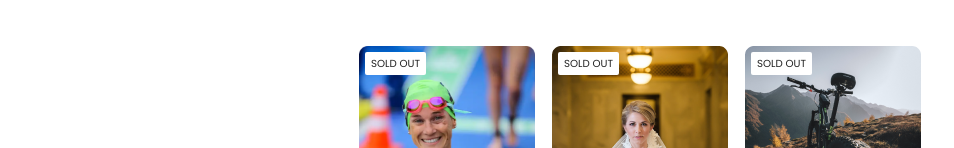
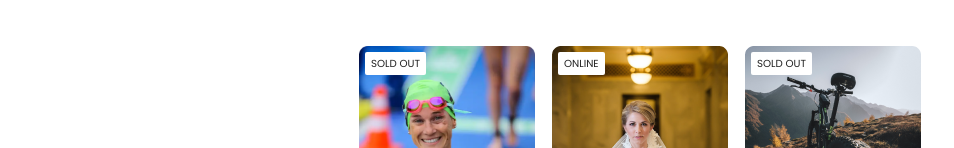
Before and after one commit to junickaquino/reactjs-practice, a React (Create React App) app in the folder airbnb-app/: page / in a window 1280 px wide. Shown: the part 470-618 px from the top of the page, without its empty margins (0-954 px from the left). Built offline with nearby package versions, Linux system fonts and the light colour scheme.

Commit message:
AirBnb App - Added Status as Props

```diff
--- a/airbnb-app/src/App.js
+++ b/airbnb-app/src/App.js
@@ -15,6 +15,7 @@ function App() {
         <Card
           // img="swimmer.png"
           img={swimmer}
+          status="Sold Out"
           rating={5.0}
           reviewCount={6}
           country="USA"
@@ -24,6 +25,7 @@ function App() {
 
         <Card
           img={wedding}
+          status="Online"
           rating={5.0}
           reviewCount={30}
           country="Paris"
@@ -33,6 +35,7 @@ function App() {
 
         <Card
           img={bike}
+          status="Sold Out"
           rating={4.8}
           reviewCount={2}
           country="Philippines"
--- a/airbnb-app/src/components/Card.js
+++ b/airbnb-app/src/components/Card.js
@@ -8,7 +8,7 @@ function Card(props) {
   return (
     <div className="card">
       <div className="card--status">
-        <p className="status--text">Sold Out</p>
+        <p className="status--text">{props.status}</p>
       </div>
 
       <img
```
